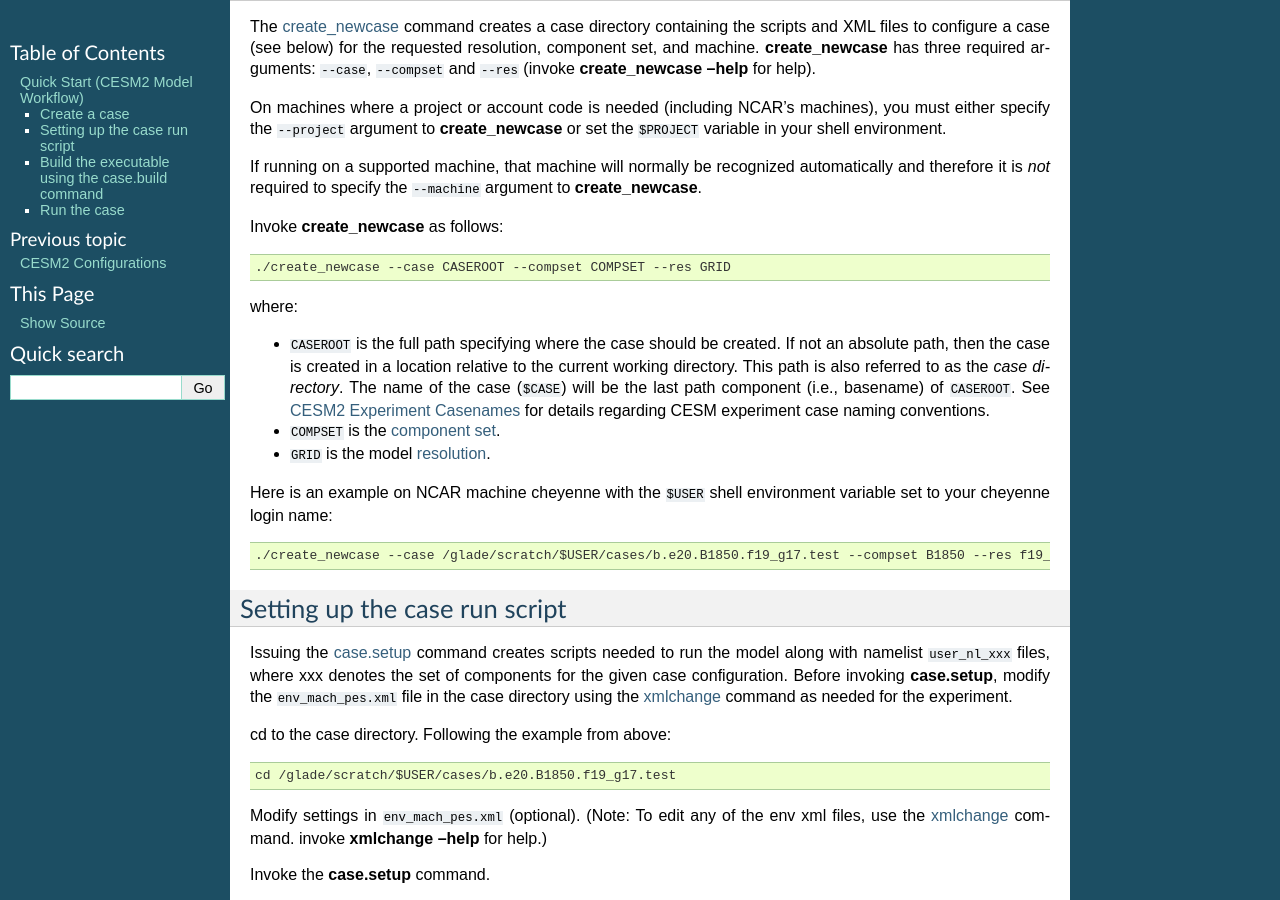
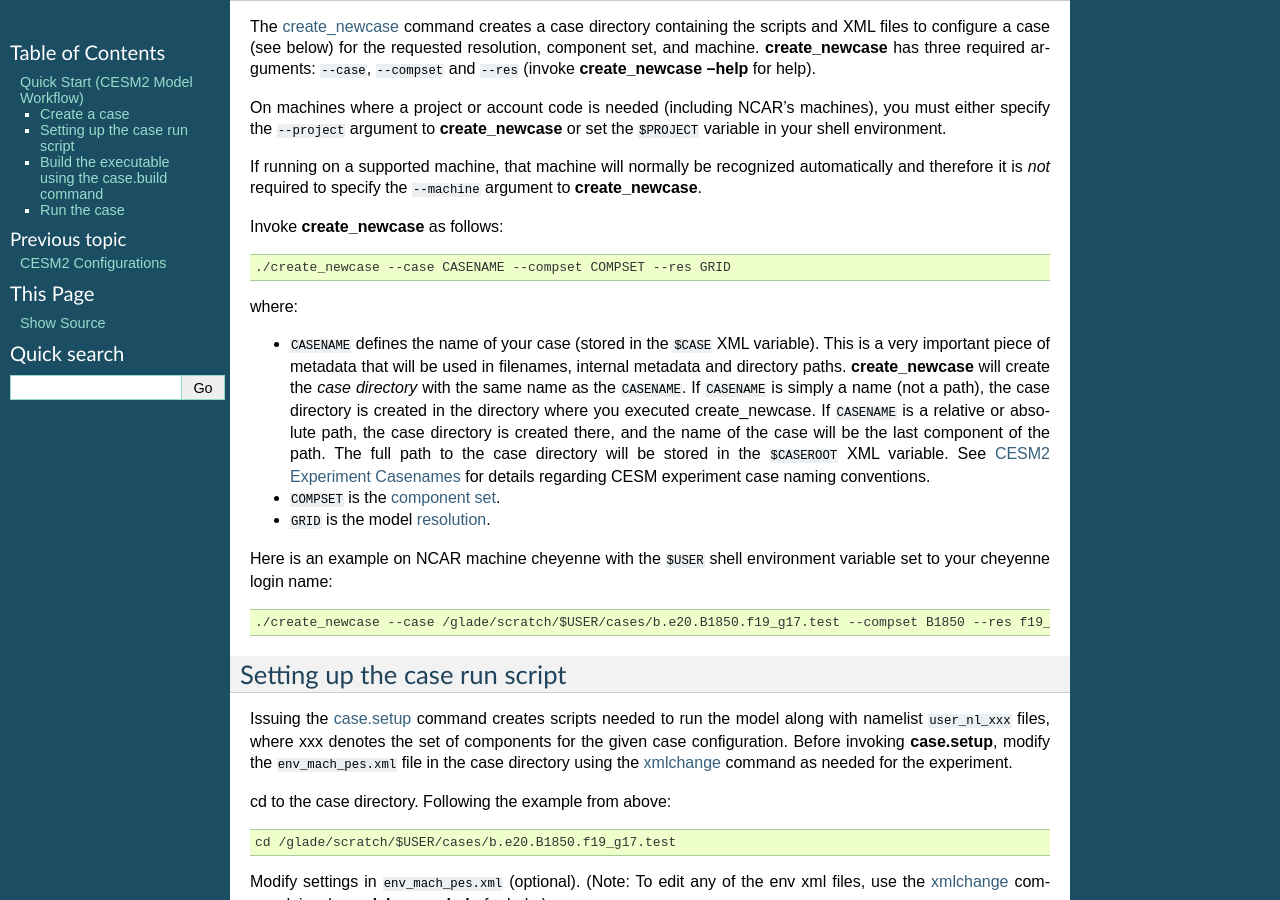
Before and after one commit to ESCOMP/CESM, a Sphinx documentation site: the page built from doc/source/quickstart.rst, in a window 1280 px wide and 900 px high, scrolled down 618 px. Built offline with Sphinx 7.4.7, drawn with Linux system fonts in a browser that asks for light colours.

Commit message:
Change documentation of --case argument
Use CASENAME rather than CASEROOT, and rework the documentation of that
option. This is to remain consistent with changes in
https://github.com/ESMCI/cime/pull/2693

```diff
--- a/doc/source/quickstart.rst
+++ b/doc/source/quickstart.rst
@@ -58,15 +58,18 @@
 
 .. code-block:: console
 
-    ./create_newcase --case CASEROOT --compset COMPSET --res GRID
+    ./create_newcase --case CASENAME --compset COMPSET --res GRID
 
 where:
 
-- ``CASEROOT`` is the full path specifying where the case should be created. If not an
-  absolute path, then the case is created in a location relative to the current working
-  directory. This path is also referred to as the *case directory*. The name of the case
-  (``$CASE``) will be the last path component (i.e., basename) of ``CASEROOT``. See `CESM2
-  Experiment Casenames
+- ``CASENAME`` defines the name of your case (stored in the ``$CASE`` XML variable). This
+  is a very important piece of metadata that will be used in filenames, internal metadata
+  and directory paths. **create_newcase** will create the *case directory* with the same
+  name as the ``CASENAME``. If ``CASENAME`` is simply a name (not a path), the case
+  directory is created in the directory where you executed create_newcase. If ``CASENAME``
+  is a relative or absolute path, the case directory is created there, and the name of the
+  case will be the last component of the path. The full path to the case directory will be
+  stored in the ``$CASEROOT`` XML variable. See `CESM2 Experiment Casenames
   <http://www.cesm.ucar.edu/models/cesm2.0/naming_conventions.html#casenames>`_ for
   details regarding CESM experiment case naming conventions.
 
```
